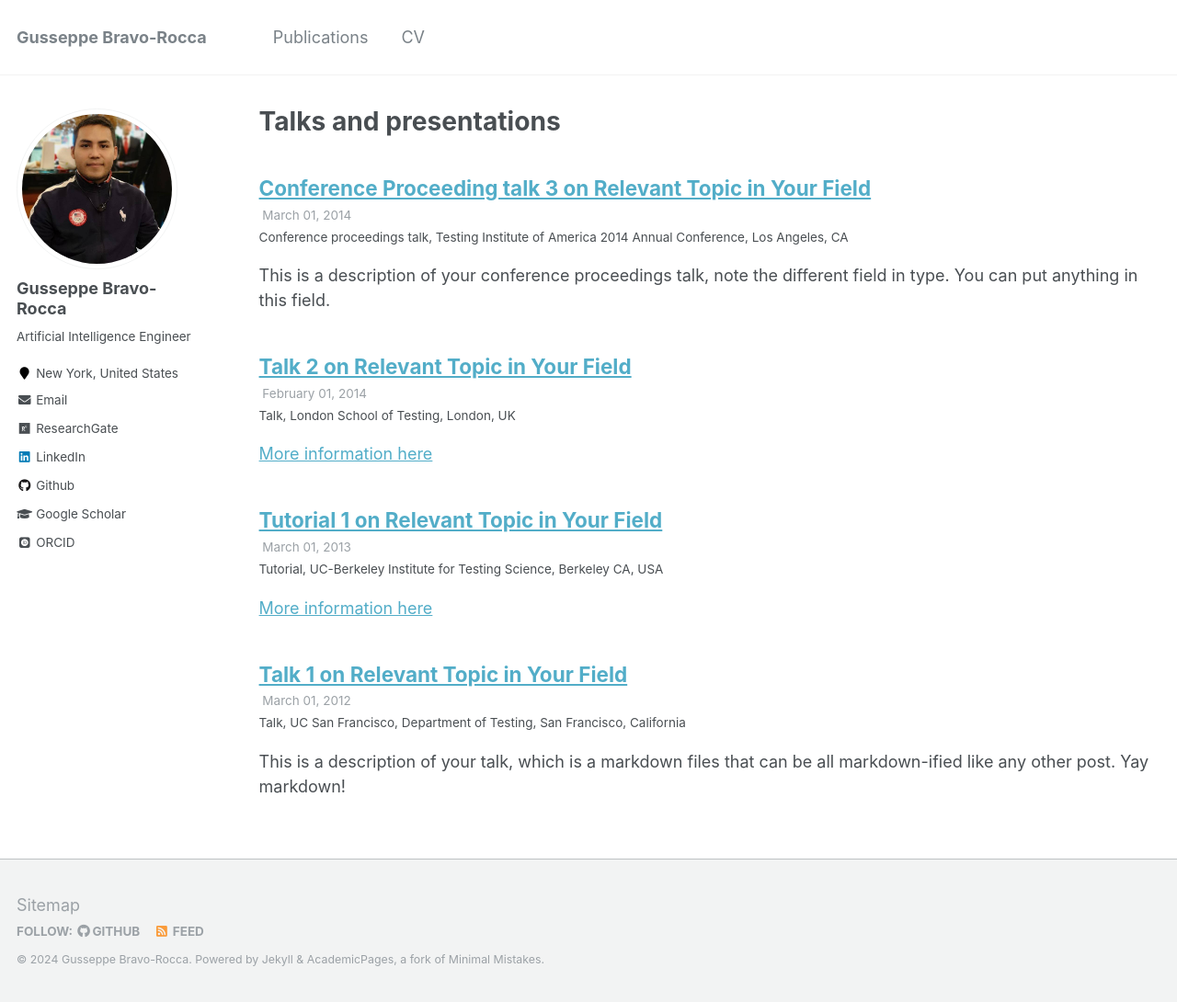
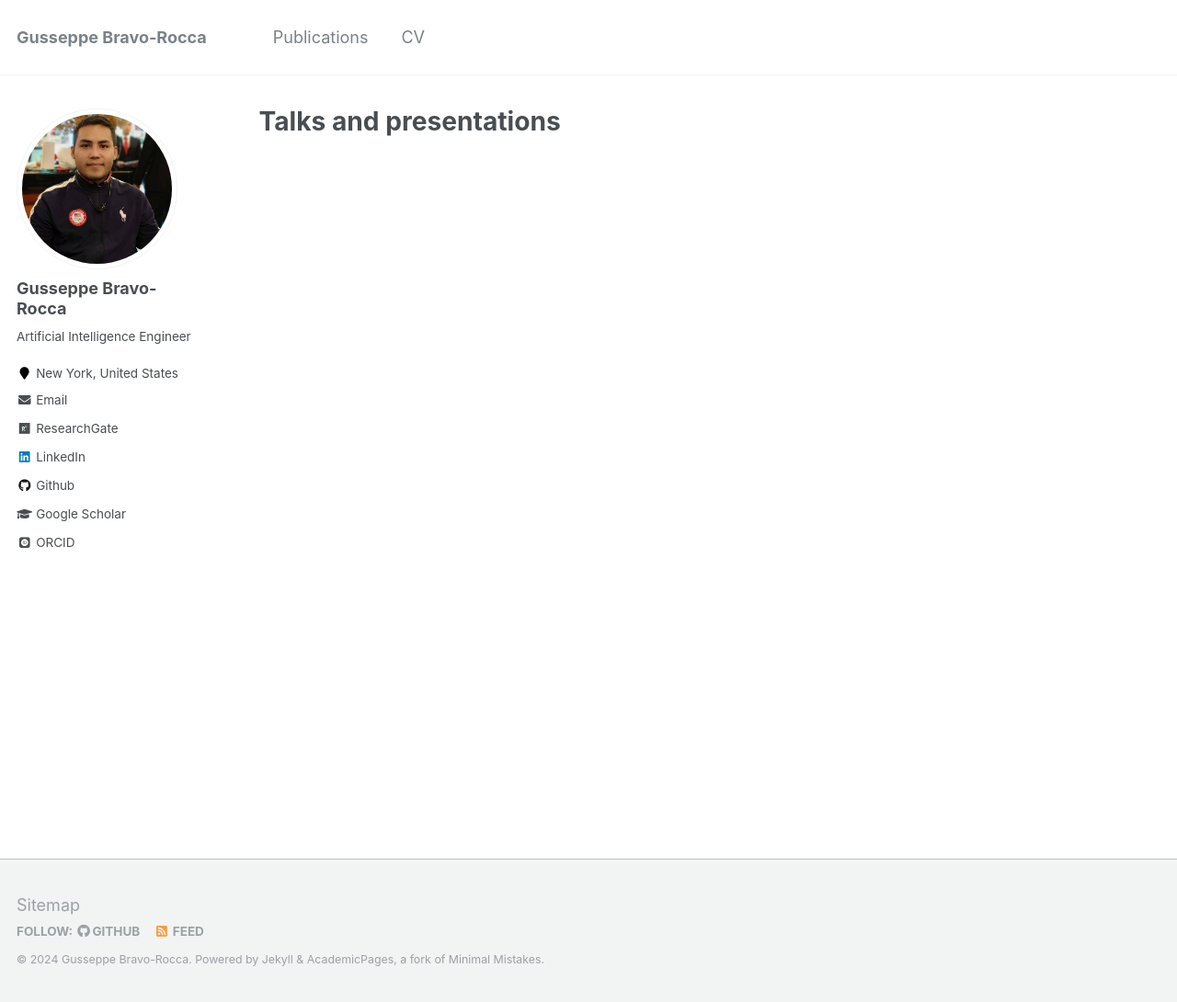
Before and after one commit to gusseppe/gusseppe.github.io, a Jekyll site: the page built from _pages/talks.html, in a window 1280 px wide and 1090 px high. Shown: the whole window at 92% size. Built offline with Jekyll 4.4.1, drawn with Linux system fonts in a browser that asks for light colours; some web fonts are replaced; some of the changed lines change nothing that is shown.

Commit message:
Update _config.yml

```diff
--- a/_config.yml
+++ b/_config.yml
@@ -175,18 +175,18 @@
 
 # Collections
 collections:
-  teaching:
-    output: true
-    permalink: /:collection/:path/
+  # teaching:
+  #   output: true
+  #   permalink: /:collection/:path/
   publications:
     output: true
     permalink: /:collection/:path/
-  portfolio:
-    output: true
-    permalink: /:collection/:path/
-  talks:
-    output: true
-    permalink: /:collection/:path/
+  # portfolio:
+  #   output: true
+  #   permalink: /:collection/:path/
+  # talks:
+  #   output: true
+  #   permalink: /:collection/:path/
 
 
 # Defaults
@@ -210,14 +210,14 @@
       layout: single
       author_profile: true
   # _teaching
-  # - scope:
-  #     path: ""
-  #     type: teaching
-  #   values:
-  #     layout: single
-  #     author_profile: true
-  #     share: true
-  #     comments: true
+  - scope:
+      path: ""
+      type: teaching
+    values:
+      layout: single
+      author_profile: true
+      share: true
+      comments: true
   # _publications
   - scope:
       path: ""
```
